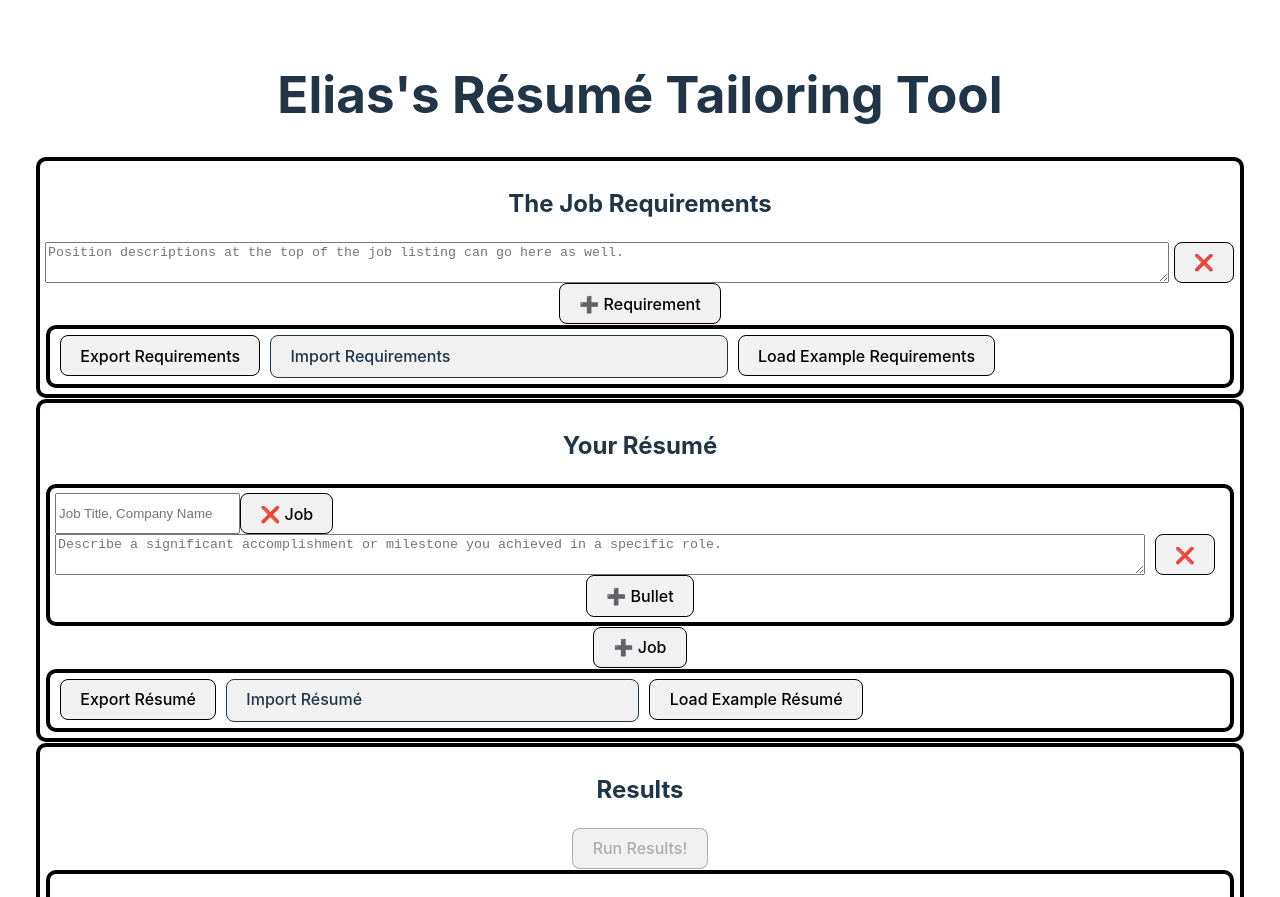
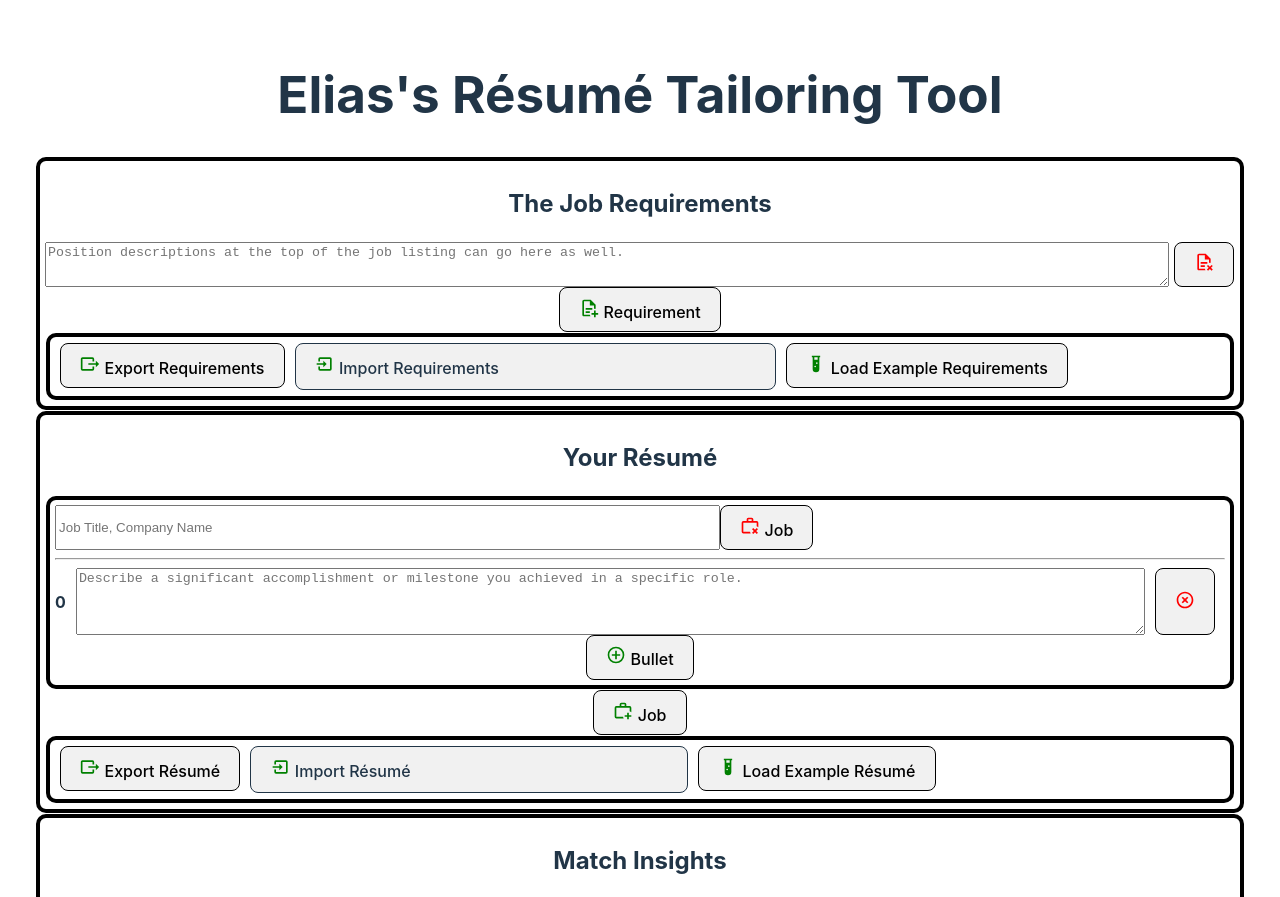
Before and after one commit to HandcartCactus/resume-tailoring-tool, a Vue app in the folder frontend/: page / in a window 1280 px wide. Shown: the top 897 px of the page. Built offline with nearby package versions, Linux system fonts and the light colour scheme.

Commit message:
Add some icons to the UI

```diff
--- a/frontend/package.json
+++ b/frontend/package.json
@@ -9,6 +9,7 @@
     "preview": "vite preview"
   },
   "dependencies": {
+    "@mdi/js": "^7.4.47",
     "@types/d3": "^7.4.3",
     "axios": "^1.6.7",
     "d3": "^7.9.0",
--- a/frontend/src/components/GraphVis.vue
+++ b/frontend/src/components/GraphVis.vue
@@ -20,6 +20,12 @@ const NODE_COLORS: { [group: string]: string } = {
     job: 'gray',
     bullet: 'blue',
     req: 'orange',
+}
+
+const NODE_X_FORCES: { [group: string]: number } = {
+    job: 0.05,
+    bullet: 0.0,
+    req: -0.05,
 }
 
 function trimString(s: string, length: number) {
@@ -122,9 +128,10 @@ export default defineComponent({
             const simulation = d3
                 .forceSimulation(nodes)
                 .force("link", d3.forceLink(links).id((d: any) => d.id))
-                .force("charge", d3.forceManyBody().strength(-40))
+                .force("charge", d3.forceManyBody().strength(-20))
                 .force("center", d3.forceCenter(props.width / 2, props.height / 2).strength(1.1))
-                .force("collide", d3.forceCollide().radius((d: any) => (3.5 * NODE_SIZES[d.group])))
+                .force("collide", d3.forceCollide().radius((d: any) => (4 * NODE_SIZES[d.group])))
+                .force("x", d3.forceX().strength((d: any)=>NODE_X_FORCES[d.group]))
                 .on("tick", ticked);
 
             // Create the SVG container.
--- a/frontend/src/components/ImportExportContainer.vue
+++ b/frontend/src/components/ImportExportContainer.vue
@@ -3,11 +3,13 @@
     <div>
       <div class="button-container">
         <div class="button">
-          <button @click="exportData()">Export {{ elemName }}</button>
+          <button @click="exportData()"><SvgIcon :path="mdiExport" style="fill: green;"/> Export {{ elemName }}</button>
         </div>
         <div class="button file-input-container">
           <label :for="uniqueElementId" class="pseudo-button"
-          >Import {{ elemName }}
+          >
+          <SvgIcon :path="mdiImport" style="fill: green;"/>
+          Import {{ elemName }}
           <input
           type="file"
           :id="uniqueElementId"
@@ -19,7 +21,10 @@
 
         </div>
         <div class="button">
-          <button @click="loadExampleObj()" :disabled="exampleObj==null">Load Example {{ elemName }}</button>
+          <button @click="loadExampleObj()" :disabled="exampleObj==null">
+            <SvgIcon :path="mdiTestTube" style="fill: green;"/>
+            Load Example {{ elemName }}
+          </button>
         </div>
       </div>
     </div>
@@ -32,9 +37,12 @@
 import { defineComponent } from 'vue';
 import { saveAs } from 'file-saver';
 //import { Requirement } from '../store/stringList.ts';
+import SvgIcon from './SvgIcon.vue';
+import { mdiExport, mdiImport, mdiTestTube } from '@mdi/js';
 
 export default defineComponent({
   name: 'ImportExportContainer',
+  components: { SvgIcon },
   props: ['elemName', 'data', 'importFunc', 'exampleObj'],
   methods: {
     async handleFileUpload(event: Event) {
@@ -99,6 +107,9 @@ export default defineComponent({
       exportData,
       importData,
       uniqueElementId,
+      mdiImport,
+      mdiExport,
+      mdiTestTube,
     };
   },
 });
--- a/frontend/src/components/JobBulletContainer.vue
+++ b/frontend/src/components/JobBulletContainer.vue
@@ -3,30 +3,41 @@
     <h2>Your Résumé</h2>
 
     <div v-for="[jobIndex, job] in jobs.entries()" :key="`job${jobIndex}`" class="rounded-light-spacing">
+
       <div class="same-row">
-        <input v-model="job.title" placeholder="Job Title, Company Name" />
-        <button @click="store.deleteJob(jobIndex)">❌ Job</button>
+        <input v-model="job.title" placeholder="Job Title, Company Name" size="80" />
+
+        <button @click="store.deleteJob(jobIndex)">
+          <SvgIcon :path="deleteJobIcon" style="fill: red;"/>
+          Job
+        </button>
+
       </div>
+
+      <hr>
 
       <div v-for="[bulletIndex, bullet] in job.bullets.entries()" :key="`bullet${bulletIndex}`">
         <span class="same-row">
+          <h4 class="spaced">{{ bulletIndex }}</h4>
           <textarea
             :value="bullet"
             @input="store.updateBulletEvent(jobIndex, bulletIndex, $event)"
             :placeholder="randomJobBulletPrompt((jobIndex+1) * bulletIndex)"
+            spellcheck="true"
+
             class="same-row"
           ></textarea>
-          <button @click="store.deleteBullet(jobIndex, bulletIndex)">❌</button>
+          <button @click="store.deleteBullet(jobIndex, bulletIndex)"><SvgIcon :path="deleteBulletIcon" style="fill: red;"/></button>
         </span>
       </div>
       <div>
         <button @click="store.createBullet(jobIndex)">
-          ➕ Bullet
+          <SvgIcon :path="createBulletIcon" style="fill: green;"/> Bullet
         </button>
       </div>
     </div>
     <div>
-      <button @click="store.createJob()">➕ Job</button>
+      <button @click="store.createJob()"><SvgIcon :path="createJobIcon" style="fill: green;"/> Job</button>
     </div>
     <div>
       <ImportExportContainer
@@ -46,10 +57,12 @@ import { useJobBullet } from '../store/jobBullet.ts';
 import { randomJobBulletPrompt } from '../constants.ts'
 import ImportExportContainer from './ImportExportContainer.vue';
 import exampleResume from '../../sample_data/Résumé_silly.json';
+import SvgIcon from './SvgIcon.vue'
+import { mdiBriefcaseRemoveOutline, mdiBriefcasePlusOutline, mdiPlusCircleOutline, mdiCloseCircleOutline } from '@mdi/js'
 
 export default defineComponent({
   name: 'JobBulletContainer',
-  components: { ImportExportContainer },
+  components: { ImportExportContainer, SvgIcon },
   setup() {
     const store = useJobBullet();
     const { jobs } = storeToRefs(store);
@@ -60,6 +73,10 @@ export default defineComponent({
       elemName: elemName,
       store: store,
       exampleResume: exampleResume,
+      deleteJobIcon: mdiBriefcaseRemoveOutline,
+      createJobIcon: mdiBriefcasePlusOutline,
+      createBulletIcon: mdiPlusCircleOutline,
+      deleteBulletIcon: mdiCloseCircleOutline
       // createJob: store.createJob,
       // deleteJob: store.deleteJob,
       // createBullet: store.createBullet,
@@ -75,4 +92,7 @@ export default defineComponent({
   display: flex;
   margin-right: 10px;
 }
+.spaced {
+  margin-right: 10px;
+}
 </style>
--- a/frontend/src/components/RequirementsContainer.vue
+++ b/frontend/src/components/RequirementsContainer.vue
@@ -8,11 +8,11 @@
           @input="store.updateRequirementEvent(reqIndex, $event)"
           :placeholder="randomRequirementPrompt(reqIndex)"
         ></textarea>
-        <button @click="store.deleteRequirement(reqIndex)">❌</button>
+        <button @click="store.deleteRequirement(reqIndex)"><SvgIcon :path="deleteReqIcon" style="fill: red;"/></button>
       </span>
     </div>
     <div>
-      <button @click="store.createRequirement()">➕ Requirement</button>
+      <button @click="store.createRequirement()"><SvgIcon :path="createReqIcon" style="fill: green;"/> Requirement</button>
     </div>
     <div>
       <ImportExportContainer
@@ -31,23 +31,27 @@ import { defineComponent } from 'vue';
 import { useRequirements } from '../store/requirements.ts';
 import { randomRequirementPrompt } from '../constants.ts';
 import ImportExportContainer from './ImportExportContainer.vue';
-import exampleRequirement from '../../sample_data/Requirements_silly.json'
+import exampleRequirement from '../../sample_data/Requirements_silly.json';
+import SvgIcon from './SvgIcon.vue';
+import { mdiFileDocumentPlusOutline, mdiFileDocumentRemoveOutline  } from '@mdi/js';
 
 export default defineComponent({
   name: 'RequirementsContainer',
   components: {
-    ImportExportContainer,
+    ImportExportContainer, SvgIcon
   },
   setup() {
     const store = useRequirements();
     const { requirements } = storeToRefs(store);
     const elemName = 'Requirements';
     return {
-      requirements,
-      elemName,
+      requirements: requirements,
+      elemName: elemName,
       store,
       randomRequirementPrompt,
       exampleRequirement,
+      createReqIcon: mdiFileDocumentPlusOutline,
+      deleteReqIcon: mdiFileDocumentRemoveOutline,
     };
   },
 });
--- /dev/null
+++ b/frontend/src/components/SvgIcon.vue
@@ -0,0 +1,26 @@
+<template>
+	<svg
+		width="20"
+		height="20"
+		viewBox="0 0 24 24"
+	>
+		<path :d="path" :style="style" />
+	</svg>
+</template>
+
+<script lang="ts">
+import { defineComponent } from 'vue';
+
+  export default defineComponent({
+    name: 'SvgIcon',
+    components: {  },
+    props: ['path', 'style'],
+    setup(props) {
+      return {
+        path: props.path,
+        style: props.style,
+      };
+    },
+  });
+
+</script>
--- a/frontend/src/components/TailorContainer.vue
+++ b/frontend/src/components/TailorContainer.vue
@@ -1,7 +1,11 @@
 <template>
   <div class="rounded-light-spacing">
-    <h2>Results</h2>
-    <button @click="getTfIdfGraph(jobs, requirements)" :disabled="isDisabled()">Run Results!</button>
+    <h2>Match Insights</h2>
+    <button @click="getTfIdfGraph(jobs, requirements)" :disabled="isDisabled()">
+      <SvgIcon :path="mdiRuler" :style="iconStyle"/>
+      Get Match Insights
+      <SvgIcon :path="mdiBrain" :style="iconStyle"/>
+    </button>
     <M2ResContainer :graphNetwork="graphNetwork"/>
     <M2ReqContainer :graphNetwork="graphNetwork"/>
     <M2GraphContainer :graphNetwork="graphNetwork"/>
@@ -18,11 +22,13 @@ import { GraphNetwork } from './tailor/graphNetworkOps.ts';
 import M2ResContainer from './M2ResContainer.vue';
 import M2ReqContainer from './M2ReqContainer.vue';
 import M2GraphContainer from './M2GraphContainer.vue'
+import SvgIcon from './SvgIcon.vue';
+import { mdiRuler, mdiBrain  } from '@mdi/js';
 import axios from 'axios';
 
 export default defineComponent({
   name: 'TailorContainer',
-  components: { M2ResContainer, M2ReqContainer, M2GraphContainer },
+  components: { M2ResContainer, M2ReqContainer, M2GraphContainer, SvgIcon },
   setup() {
     const jobBulletStore = useJobBullet();
     const { jobs } = storeToRefs(jobBulletStore);
@@ -32,7 +38,10 @@ export default defineComponent({
 
     const graphNetwork = ref(new GraphNetwork([], []));
 
+    const iconStyle = ref('fill: lightgray;');
+
     function isDisabled(){
+      // should the tailor button appear disabled?
       let bulletCount = 0;
       let reqCount = 0;
       for (let job of jobs.value) {
@@ -43,8 +52,20 @@ export default defineComponent({
       for (let req of requirements.value) {
         reqCount += req.length
       }
-      return reqCount < 1 || bulletCount < 1
+      const noData = reqCount < 1 || bulletCount < 1;
+
+      // i needed to update the icon styles whenever the value of this function changes
+      // but wasn't sure how best to do that. it makes (some) sense to put it here.
+      if (noData) {
+        iconStyle.value = 'fill: lightgray;';
+      } else {
+        iconStyle.value = 'fill: green;';
+      }
+
+      return noData
     }
+
+
 
     async function getTfIdfGraph(jobs: Job[], requirements: string[]) {
       try {
@@ -71,6 +92,9 @@ export default defineComponent({
       graphNetwork: graphNetwork,
       isDisabled: isDisabled,
       getTfIdfGraph: getTfIdfGraph,
+      mdiRuler: mdiRuler,
+      mdiBrain: mdiBrain,
+      iconStyle: iconStyle,
     };
   },
 });
```
Also changed, not shown: 1 other file (tests, documents, lock files or other folders).
